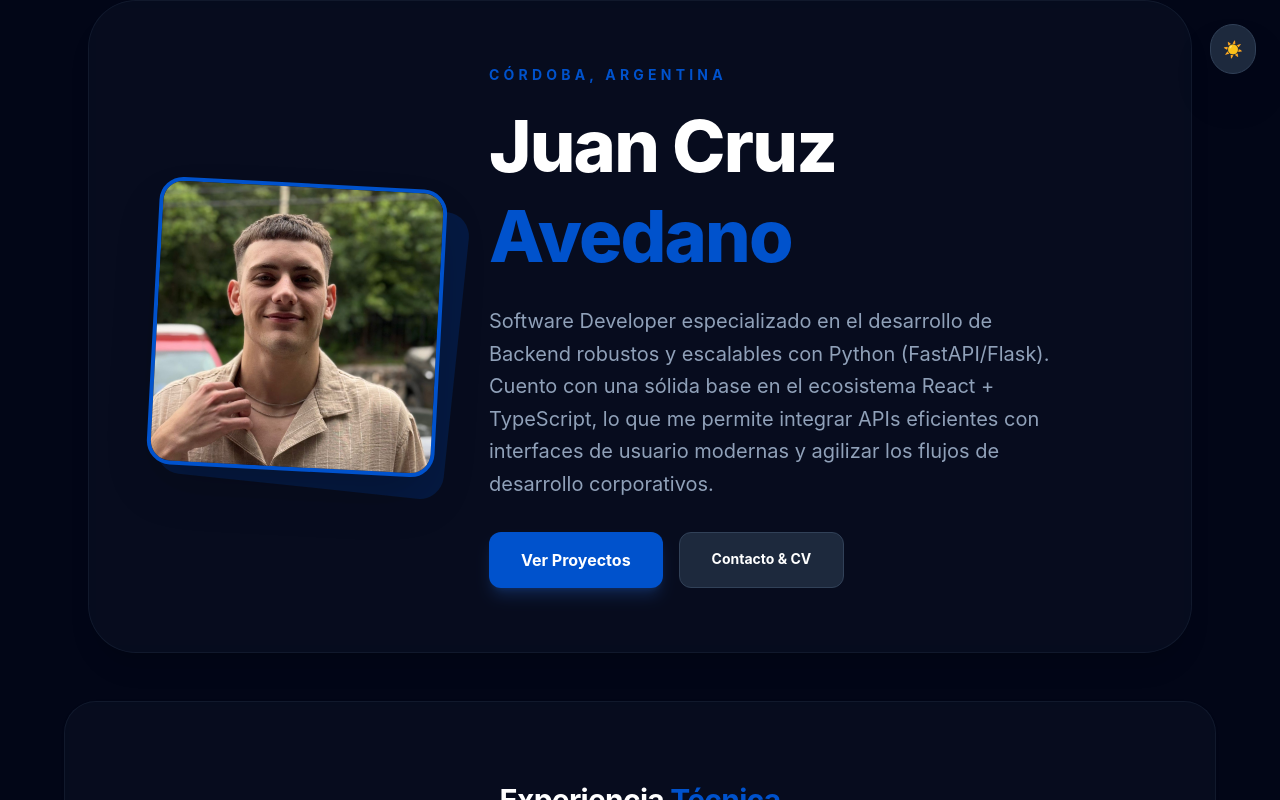
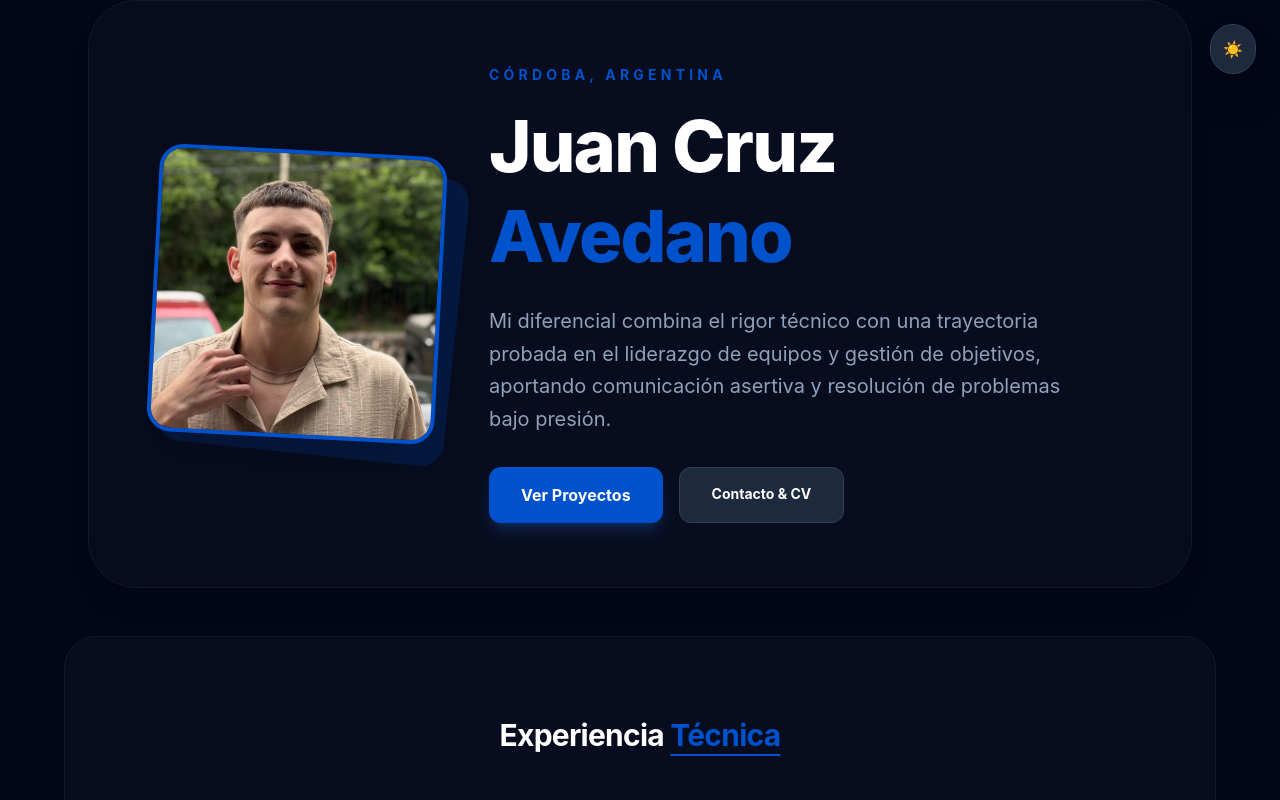
Before and after one commit to Juan-Avedano/Portfolio-Juan-Avedano, a React (Vite) app: page / in a window 1280 px wide. Shown: the top 800 px of the page. Built offline with nearby package versions, Linux system fonts and the light colour scheme.

Commit message:
Actualización De Portfolio.!

```diff
--- a/src/data/portfolio.ts
+++ b/src/data/portfolio.ts
@@ -24,7 +24,7 @@ export const PORTFOLIO_DATA = {
     linkedin: "https://www.linkedin.com/in/juan-cruz-avedano-165b90239/",
     github: "https://github.com/Juan-Avedano",
     about:
-      "Software Developer especializado en el desarrollo de Backend robustos y escalables con Python (FastAPI/Flask). Cuento con una sólida base en el ecosistema React + TypeScript, lo que me permite integrar APIs eficientes con interfaces de usuario modernas y agilizar los flujos de desarrollo corporativos.",
+      "Mi diferencial combina el rigor técnico con una trayectoria probada en el liderazgo de equipos y gestión de objetivos, aportando comunicación asertiva y resolución de problemas bajo presión.",
   },
 
   skillGroups: [
```
